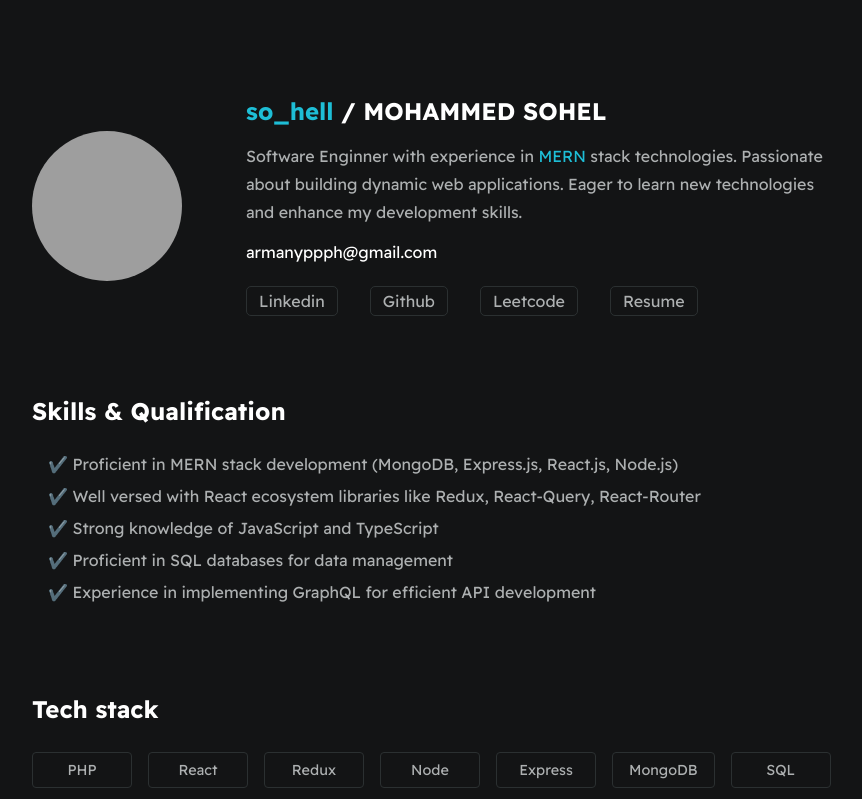
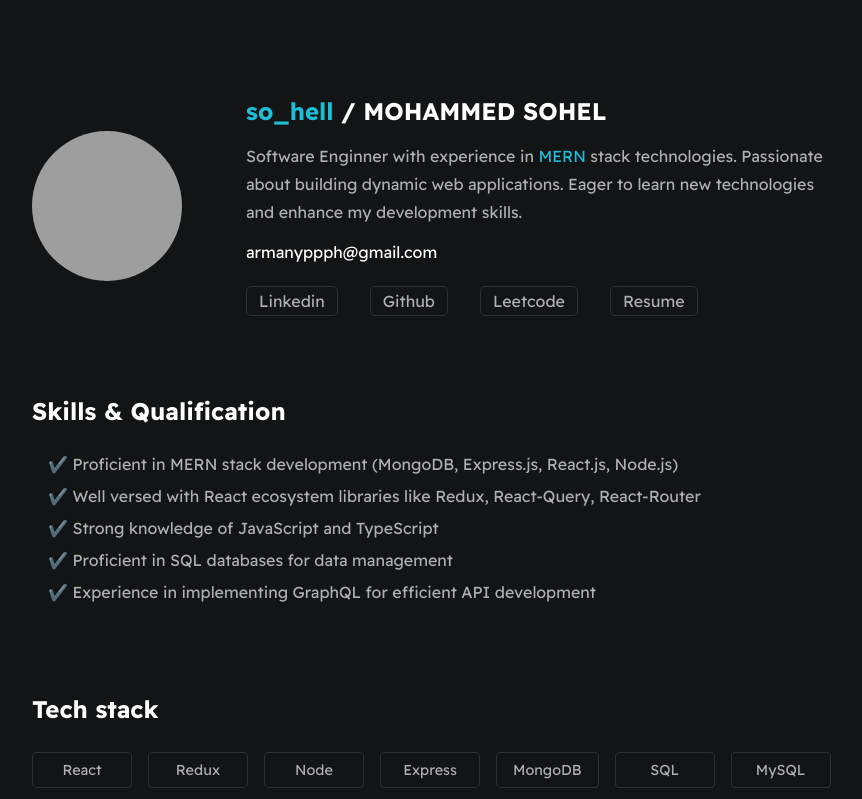
Before and after one commit to noobCode-69/Portfolio, a React (Vite) app: page / in a window 1280 px wide. Shown: the top 799 px of the page, without its empty margins (208-1070 px from the left). Built offline with nearby package versions, Linux system fonts and the light colour scheme; grey boxes are pictures that could not be loaded.

Commit message:
minor fix

```diff
--- a/src/components/Home/Home.config.js
+++ b/src/components/Home/Home.config.js
@@ -26,7 +26,6 @@ export const skills = [
 ];
 
 export const techStack = [
-  "PHP",
   "React",
   "Redux",
   "Node",
```
